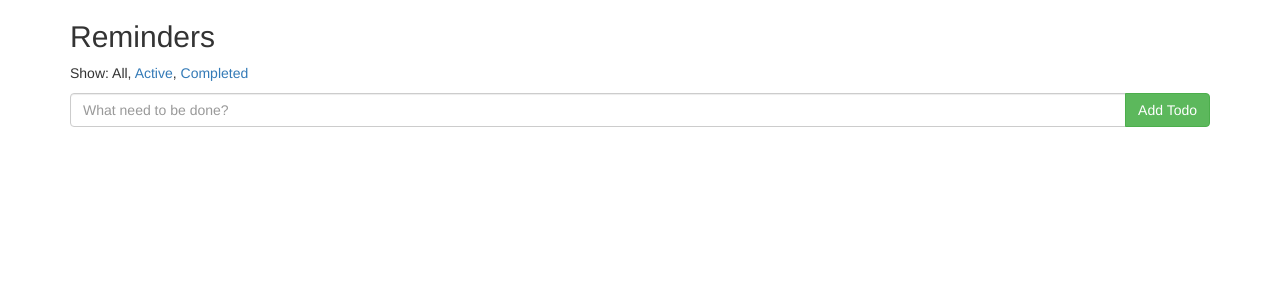
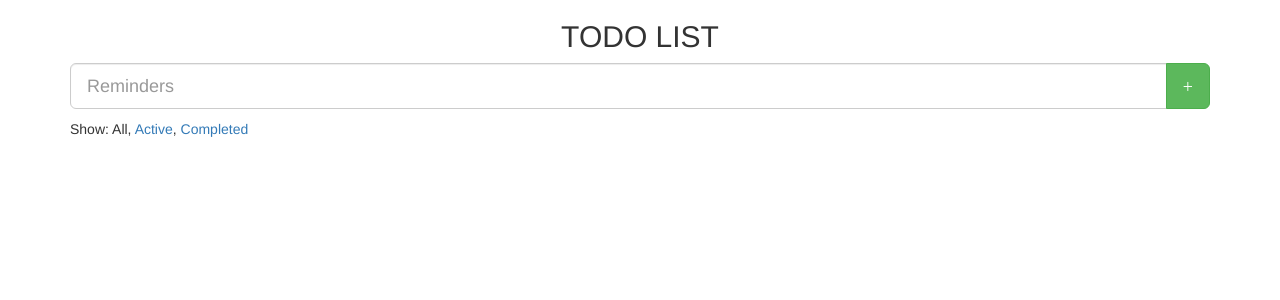
Before and after one commit to watcharapon/todos, a React (Create React App) app: page / in a window 1280 px wide. Shown: the top 300 px of the page. Built offline with nearby package versions, Linux system fonts and the light colour scheme; a web font is replaced by a local one.

Commit message:
refactor

```diff
--- a/src/components/App.js
+++ b/src/components/App.js
@@ -1,15 +1,15 @@
 import React from 'react'
 import Header from './Header'
-import Footer from './Footer'
+import Title from './Title'
 import AddTodo from '../containers/AddTodo'
 import VisibleTodoList from '../containers/VisibleTodoList'
 import "../css/bootstrap.css"
 
 const App = () => (
   <div className="container">
+    <Title/>
+    <AddTodo/>
     <Header/>
-    <Footer/>
-    <AddTodo/>
     <VisibleTodoList/>
   </div>
 )
--- a/src/components/Footer.js
+++ /dev/null
@@ -1,22 +0,0 @@
-import React from 'react'
-import FilterLink from '../containers/FilterLink'
-
-const Footer = () => (
-  <p>
-    Show:
-    {" "}
-    <FilterLink filter="SHOW_ALL">
-      All
-    </FilterLink>
-    {", "}
-    <FilterLink filter="SHOW_ACTIVE">
-      Active
-    </FilterLink>
-    {", "}
-    <FilterLink filter="SHOW_COMPLETED">
-      Completed
-    </FilterLink>
-  </p>
-)
-
-export default Footer
--- a/src/components/Header.js
+++ b/src/components/Header.js
@@ -2,9 +2,23 @@ import React from 'react'
 import FilterLink from '../containers/FilterLink'
 
 const Header = () => (
-  <h2>
-      Reminders
-  </h2>
+<div>
+  <p style={{paddingTop: 10}}>
+    Show:
+    {" "}
+    <FilterLink filter="SHOW_ALL">
+      All
+    </FilterLink>
+    {", "}
+    <FilterLink filter="SHOW_ACTIVE">
+      Active
+    </FilterLink>
+    {", "}
+    <FilterLink filter="SHOW_COMPLETED">
+      Completed
+    </FilterLink>
+  </p>
+</div>
 )
 
 export default Header
--- /dev/null
+++ b/src/components/Title.js
@@ -0,0 +1,12 @@
+import React from 'react'
+import FilterLink from '../containers/FilterLink'
+
+const Title = () => (
+    <center>
+        <h2>
+              TODO LIST
+        </h2>
+    </center>
+)
+
+export default Title
--- a/src/containers/AddTodo.js
+++ b/src/containers/AddTodo.js
@@ -18,12 +18,12 @@ let AddTodo = ({ dispatch }) => {
         input.value = ''
       }}>
        <div className="input-group">
-            <input className="form-control" placeholder="What need to be done?" ref={node => {
+            <input className="form-control input-lg" placeholder="Reminders" ref={node => {
               input = node
             }} />
             <span className="input-group-btn">
-                <button className="btn btn-success" type="submit">
-                  Add Todo
+                <button className="btn btn-success btn-lg" type="submit">
+                  <span className="glyphicon glyphicon-plus"></span>
                 </button>
             </span>
         </div>
```
